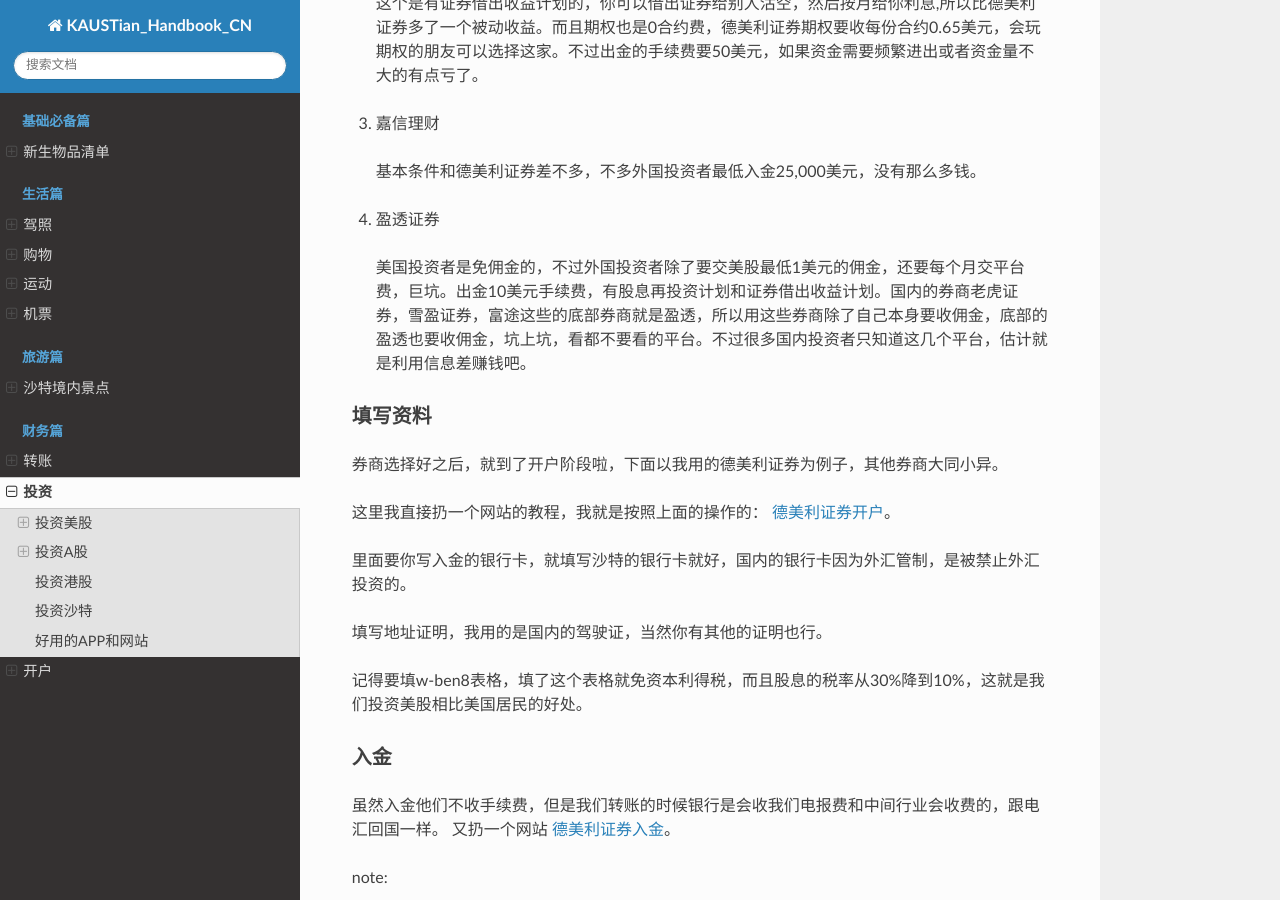
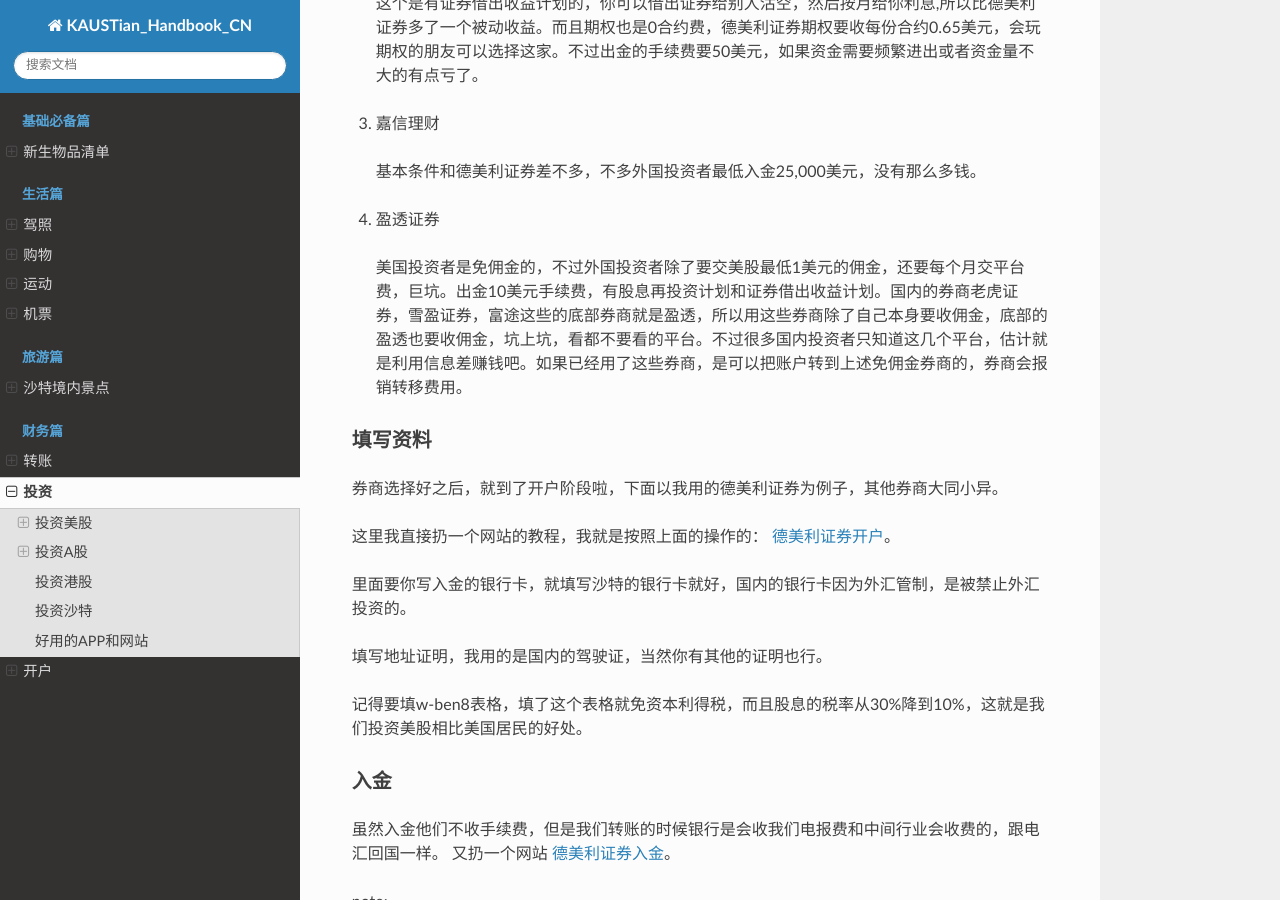
Before and after one commit to guochengqian/KAUSTian_Handbook_CN, a Sphinx documentation site: the page built from docs/content/finance/investment.rst, in a window 1280 px wide and 900 px high, scrolled down 552 px. Built offline with Sphinx 7.4.7 and the Read the Docs theme 2.0.0, drawn with Linux system fonts in a browser that asks for light colours; pages that are not in the unit, such as notebooks, are missing from menus.

Commit message:
Update investment.rst

```diff
--- a/docs/content/finance/investment.rst
+++ b/docs/content/finance/investment.rst
@@ -26,7 +26,7 @@
 
 4. 盈透证券
 
-  美国投资者是免佣金的，不过外国投资者除了要交美股最低1美元的佣金，还要每个月交平台费，巨坑。出金10美元手续费，有股息再投资计划和证券借出收益计划。国内的券商老虎证券，雪盈证券，富途这些的底部券商就是盈透，所以用这些券商除了自己本身要收佣金，底部的盈透也要收佣金，坑上坑，看都不要看的平台。不过很多国内投资者只知道这几个平台，估计就是利用信息差赚钱吧。
+  美国投资者是免佣金的，不过外国投资者除了要交美股最低1美元的佣金，还要每个月交平台费，巨坑。出金10美元手续费，有股息再投资计划和证券借出收益计划。国内的券商老虎证券，雪盈证券，富途这些的底部券商就是盈透，所以用这些券商除了自己本身要收佣金，底部的盈透也要收佣金，坑上坑，看都不要看的平台。不过很多国内投资者只知道这几个平台，估计就是利用信息差赚钱吧。如果已经用了这些券商，是可以把账户转到上述免佣金券商的，券商会报销转移费用。
 
 填写资料
 ^^^^^^^^^
```
